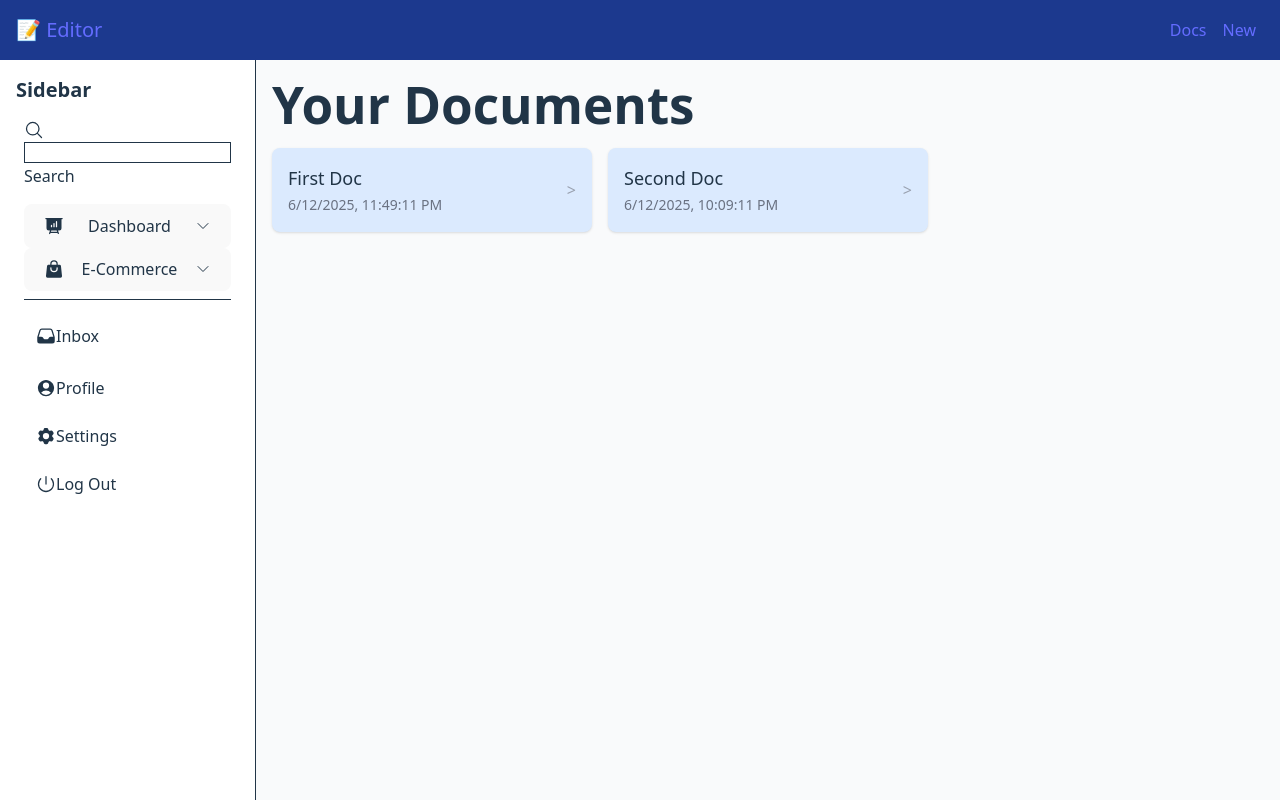
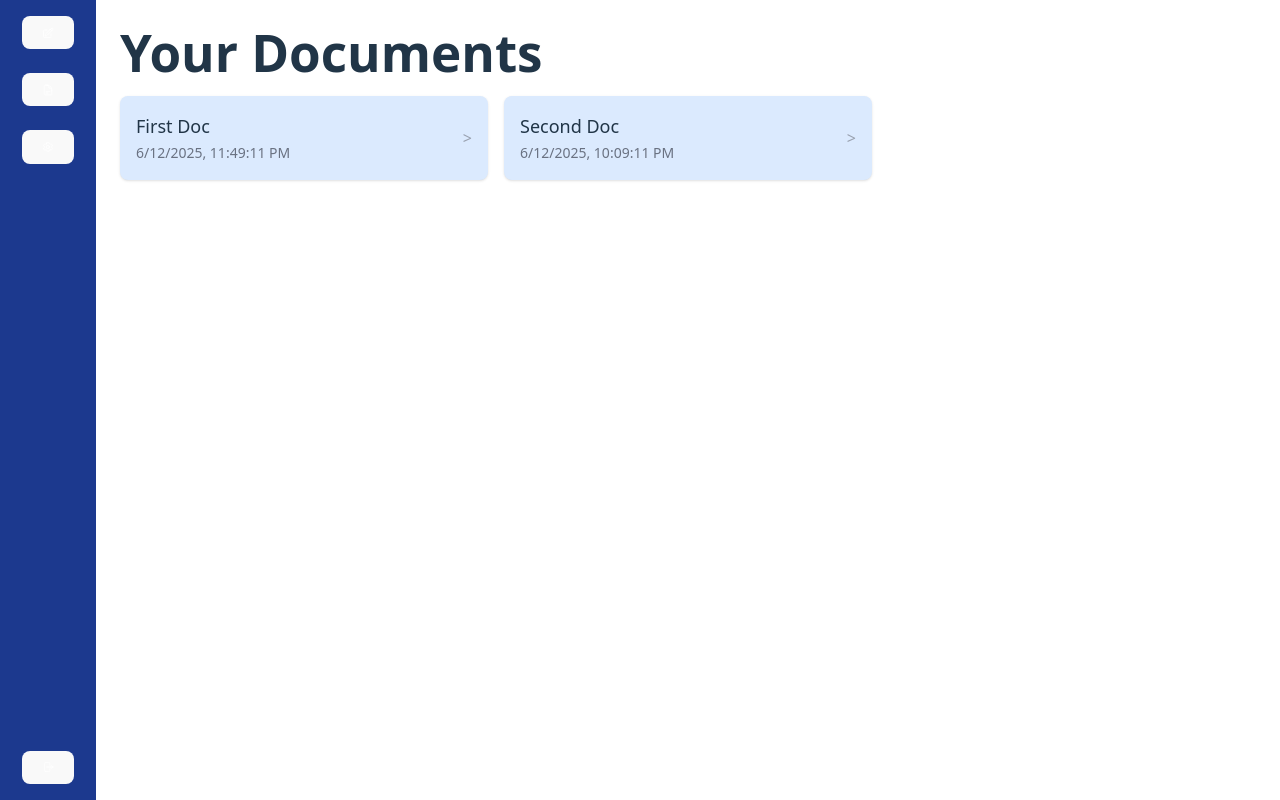
Before and after one commit to T-Fluffy/editor, a React (Vite) app: page / in a window 1280 px wide. Built offline with nearby package versions, Linux system fonts and the light colour scheme.

Commit message:
Update Layout

```diff
--- a/src/presentation/layout/AppLayout.tsx
+++ b/src/presentation/layout/AppLayout.tsx
@@ -1,147 +1,54 @@
 import type { ReactNode } from 'react';
-import { Link } from 'react-router-dom';
 import {
-  Card, Typography, List, ListItem, ListItemPrefix, ListItemSuffix,
-  Chip, Accordion, AccordionHeader, AccordionBody, Input
-} from "@material-tailwind/react";
-import {
-  PresentationChartBarIcon, ShoppingBagIcon, UserCircleIcon,
-  Cog6ToothIcon, InboxIcon, PowerIcon
-} from "@heroicons/react/24/solid";
-import {
-  ChevronRightIcon, ChevronDownIcon, MagnifyingGlassIcon
-} from "@heroicons/react/24/outline";
-import React from 'react';
+  PencilSquareIcon,
+  DocumentTextIcon,
+  Cog6ToothIcon,
+  ArrowRightOnRectangleIcon,
+} from '@heroicons/react/24/outline';
 
-interface Props { children: ReactNode }
+interface AppLayoutProps {
+  children: ReactNode;
+}
 
-export default function AppLayout({ children }: Props) {
-  const [open, setOpen] = React.useState<number>(0);
-
-  const handleOpen = (value: number) => {
-    setOpen(open === value ? 0 : value);
-  };
-
+export default function AppLayout({ children }: AppLayoutProps) {
   return (
-    <div className="flex flex-col h-screen w-screen overflow-hidden">
-      {/* Header */}
-      <header className="w-full bg-blue-900 text-white p-4 flex justify-between items-center">
-        <div className="text-xl font-semibold">📝 <Link to="/" className="hover:underline">Editor</Link></div>
-        <nav>
-          <Link to="/" className="mx-2 hover:underline">Docs</Link>
-          <Link to="/editor/new" className="mx-2 hover:underline">New</Link>
-        </nav>
-      </header>
-
-      <div className="flex flex-1 overflow-hidden">
-        {/* Sidebar */}
-        <aside className="hidden md:block h-full bg-black w-64 border-r">
-          <Card className="h-full w-full p-4 shadow-none">
-            <div className="mb-2 flex items-center gap-4">
-              <Typography variant="h5" color="blue-gray" >Sidebar</Typography>
-            </div>
-            <div className="p-2">
-              <Input
-                color="blue"
-                icon={<MagnifyingGlassIcon className="h-5 w-5" />}
-                label="Search"
-              />
-            </div>
-            <List>
-              <Accordion
-                open={open === 1}
-                icon={
-                  <ChevronDownIcon className={`mx-auto h-4 w-4 transition-transform ${open === 1 ? "rotate-180" : ""}`} />
-                }
-              >
-                <ListItem className="p-0" selected={open === 1}>
-                  <AccordionHeader onClick={() => handleOpen(1)} className="p-3">
-                    <ListItemPrefix>
-                      <PresentationChartBarIcon className="h-5 w-5" />
-                    </ListItemPrefix>
-                    Dashboard
-                  </AccordionHeader>
-                </ListItem>
-                <AccordionBody className="py-1">
-                  <List className="p-0">
-                    {["Analytics","Reporting","Projects"].map(text => (
-                      <ListItem key={text}>
-                        <ListItemPrefix>
-                          <ChevronRightIcon className="h-3 w-5" />
-                        </ListItemPrefix>
-                        {text}
-                      </ListItem>
-                    ))}
-                  </List>
-                </AccordionBody>
-              </Accordion>
-
-              <Accordion
-                open={open === 2}
-                icon={
-                  <ChevronDownIcon className={`mx-auto h-4 w-4 transition-transform ${open === 2 ? "rotate-180" : ""}`} />
-                }
-              >
-                <ListItem className="p-0" selected={open === 2}>
-                  <AccordionHeader onClick={() => handleOpen(2)} className="p-3">
-                    <ListItemPrefix>
-                      <ShoppingBagIcon className="h-5 w-5" />
-                    </ListItemPrefix>
-                    E‑Commerce
-                  </AccordionHeader>
-                </ListItem>
-                <AccordionBody className="py-1">
-                  <List className="p-0">
-                    {["Orders","Products"].map(text => (
-                      <ListItem key={text}>
-                        <ListItemPrefix>
-                          <ChevronRightIcon className="h-3 w-5" />
-                        </ListItemPrefix>
-                        {text}
-                      </ListItem>
-                    ))}
-                  </List>
-                </AccordionBody>
-              </Accordion>
-
-              <hr className="my-2 border-blue-gray-50" />
-
-              <ListItem>
-                <ListItemPrefix>
-                  <InboxIcon className="h-5 w-5" />
-                </ListItemPrefix>
-                Inbox
-                <ListItemSuffix>
-                  <Chip value="14" size="sm" color="blue-gray" className="rounded-full" />
-                </ListItemSuffix>
-              </ListItem>
-              <ListItem>
-                <ListItemPrefix>
-                  <UserCircleIcon className="h-5 w-5" />
-                </ListItemPrefix>
-                Profile
-              </ListItem>
-              <ListItem>
-                <ListItemPrefix>
-                  <Cog6ToothIcon className="h-5 w-5" />
-                </ListItemPrefix>
-                Settings
-              </ListItem>
-              <ListItem>
-                <ListItemPrefix>
-                  <PowerIcon className="h-5 w-5" />
-                </ListItemPrefix>
-                Log Out
-              </ListItem>
-            </List>
-          </Card>
-        </aside>
-
-        {/* Main content */}
-        <main className="flex-1 overflow-y-auto bg-gray-50 p-4">
-          {children}
-        </main>
+    <div className="flex h-screen w-screen">
+      {/* Sidebar */}
+      <div className="flex flex-col items-center bg-blue-900 text-white p-4 space-y-6 w-16 md:w-20 lg:w-24">
+        <button
+          className="p-2 hover:bg-blue-800 rounded-md"
+          aria-label="New Document"
+          onClick={(e) => {
+            e.preventDefault();
+            window.location.href = '/editor/new';
+          }}
+        >
+          <PencilSquareIcon className="h-3 w-3" />
+        </button>
+        <button
+          className="p-2 hover:bg-blue-800 rounded-md"
+          aria-label="Documents List"
+          onClick={( e) => { e.preventDefault(); window.location.href = '/' }}
+        >
+          <DocumentTextIcon className="h-3 w-3"/>
+        </button>
+        <button
+          className="p-2 hover:bg-blue-800 rounded-md"
+          aria-label="Settings"
+        >
+          <Cog6ToothIcon className="h-3 w-3" />
+        </button>
+        <div className="mt-auto">
+          <button
+            className="p-2 hover:bg-blue-800 rounded-md"
+            aria-label="Logout"
+          >
+            <ArrowRightOnRectangleIcon className="h-3 w-3" />
+          </button>
+        </div>
       </div>
+      {/* Main Content */}
+      <div className="flex-1 p-6 overflow-y-auto">{children}</div>
     </div>
   );
 }
--- a/src/presentation/pages/EditorPage.tsx
+++ b/src/presentation/pages/EditorPage.tsx
@@ -7,6 +7,7 @@ import AppLayout from '../layout/AppLayout';
 
 export default function EditorPage() {
   const { id } = useParams<{ id: string }>();
+  const title = `Document ${id}`; // Placeholder title, replace with actual logic if needed
   const [savedContent, setSavedContent] = useState<string>('');
 
   const editor = useEditor({
@@ -17,7 +18,18 @@ export default function EditorPage() {
 
   return (
     <AppLayout>
-      <h1 className="text-2xl font-bold mb-4 text-blue-900">Editing Document {id}</h1>
+      {/* Navigation bar with links to home and edit document */}
+      <nav className="mb-4" aria-label="breadcrumb" style={{ backgroundColor: '#f0f4ff', padding: '10px', borderRadius: '8px' }}>
+        <ul className="flex space-x-4">
+          <li>
+            <a href="/" className="text-blue-600 hover:underline">Home</a>
+          </li>
+          <li>
+            <a href={`/editor/${id}`} className="text-blue-600 hover:underline">Edit Document {id}</a>
+          </li>
+        </ul>
+      </nav>
+      <h1 className="text-2xl font-bold mb-4 text-blue-900">Editing Document {id} : {title}</h1>
       <div className="border rounded bg-blue-50 p-4 shadow flex flex-col">
         <div className="flex space-x-2 mb-3">
           <button
@@ -35,7 +47,7 @@ export default function EditorPage() {
             <FaItalic />
           </button>
         </div>
-        <div className="flex-1 overflow-auto min-h-[300px] max-h-[600px]">
+        <div className="flex-1 overflow-auto min-h-[300px] max-h-[600px] bg-white p-4 rounded shadow text-gray-800">
           {editor ? <EditorContent editor={editor} /> : <p>Loading editor…</p>}
         </div>
       </div>
```
Also changed, not shown: 1 other file (tests, documents, lock files or other folders).
